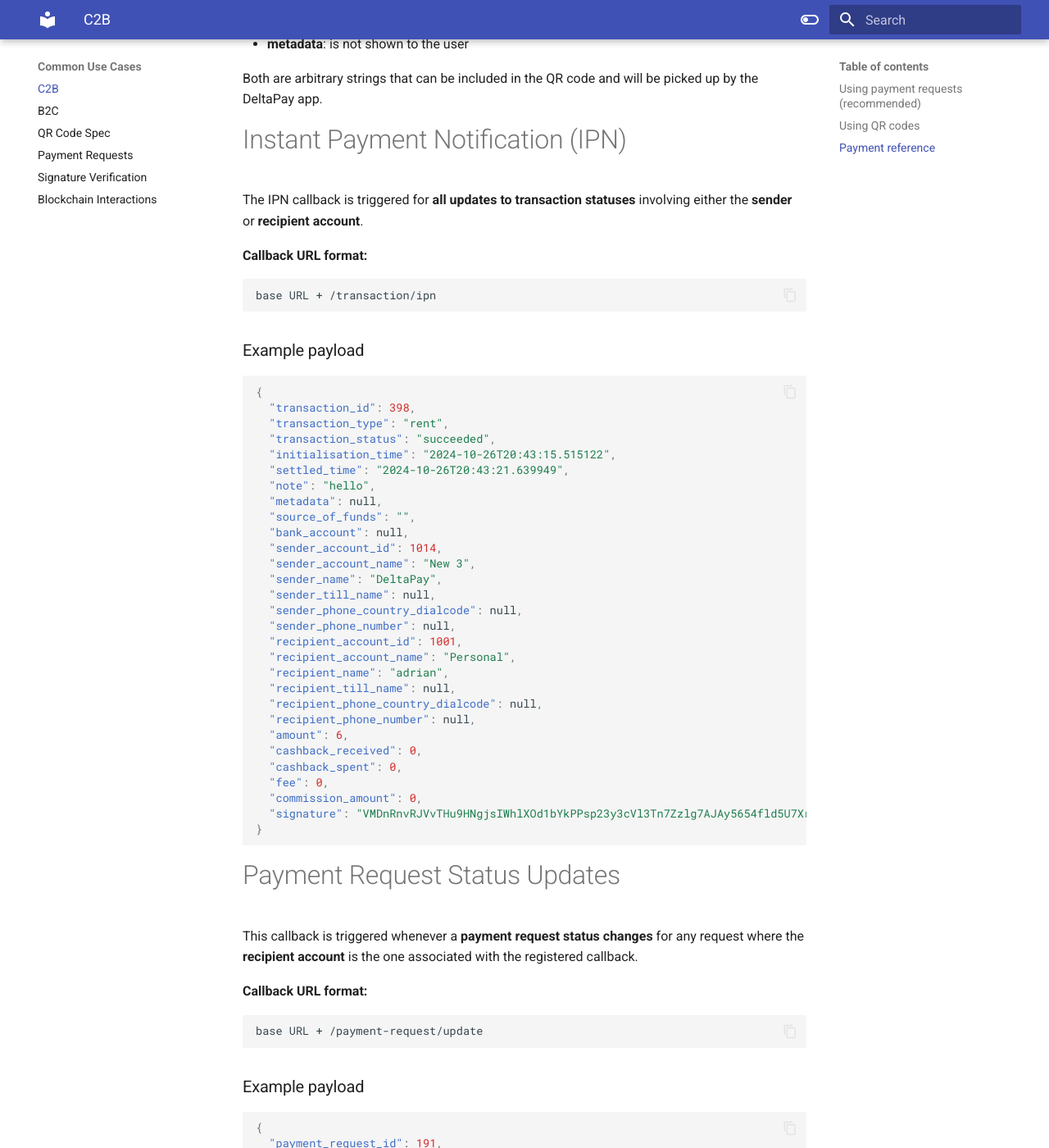
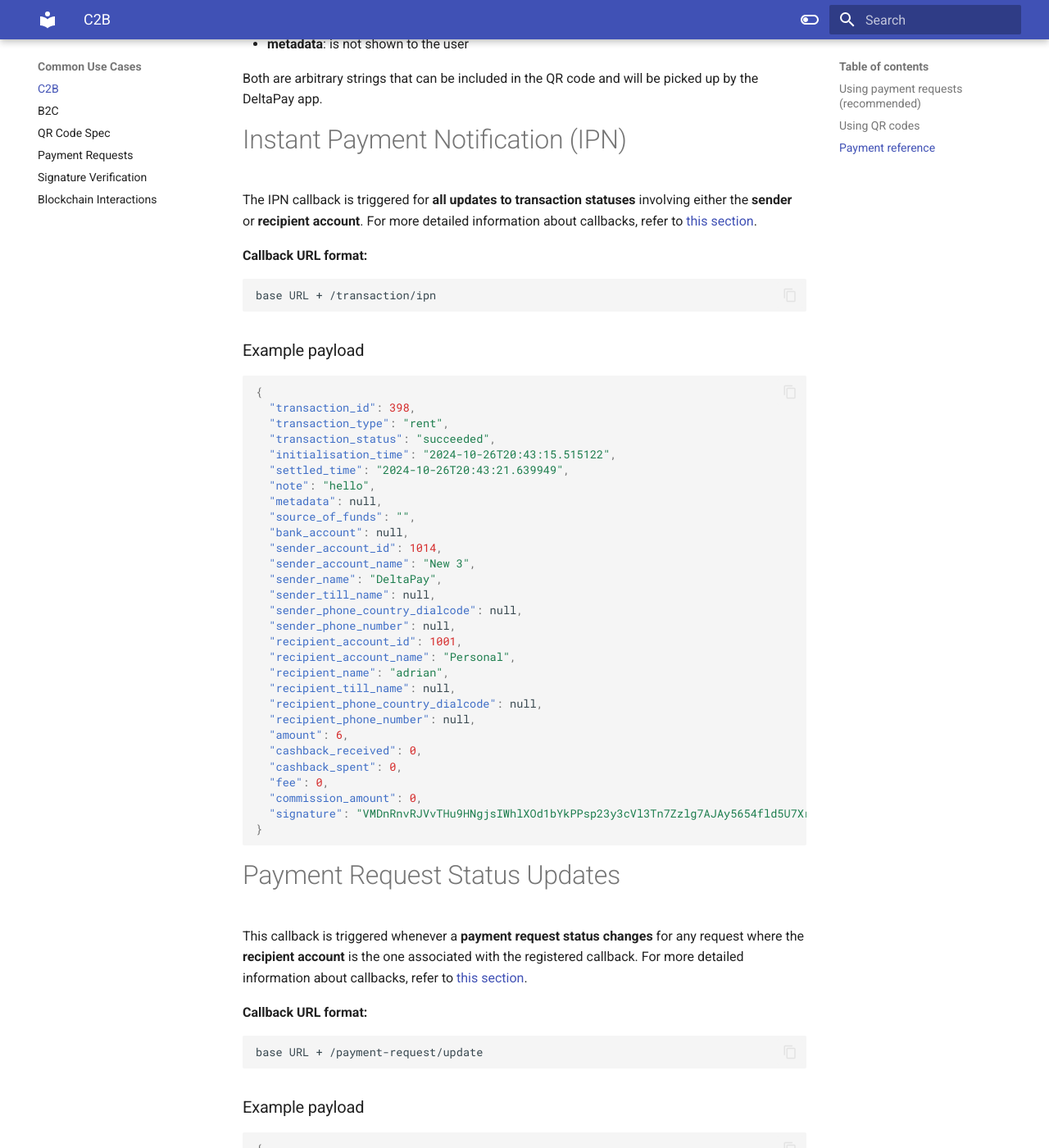
Before and after one commit to DeltaCrypt/deltapay-api-docs, an MkDocs documentation site: the page built from docs/common_usecases/c2b.md, in a window 1280 px wide and 1400 px high, scrolled down 1075 px. Shown: the whole window at 82% size. Built offline with MkDocs 1.6.1 and Material for MkDocs 9.7.7, drawn with Linux system fonts in a browser that asks for light colours.

Commit message:
Small ref update

```diff
--- a/docs/common_usecases/c2b.md
+++ b/docs/common_usecases/c2b.md
@@ -87,7 +87,8 @@ Content-Type: application/json
 
 # Instant Payment Notification (IPN)
 
-The IPN callback is triggered for **all updates to transaction statuses** involving either the **sender** or **recipient account**.
+The IPN callback is triggered for **all updates to transaction statuses** involving either the **sender** or **recipient account**. For more detailed information about callbacks, refer to
+[this section](../getting_started/callbacks.md).
 
 **Callback URL format:**
 
@@ -131,7 +132,8 @@ base URL + /transaction/ipn
 
 # Payment Request Status Updates
 
-This callback is triggered whenever a **payment request status changes** for any request where the **recipient account** is the one associated with the registered callback.
+This callback is triggered whenever a **payment request status changes** for any request where the **recipient account** is the one associated with the registered callback. For more detailed information about callbacks, refer to
+[this section](../getting_started/callbacks.md).
 
 **Callback URL format:**
 
```
